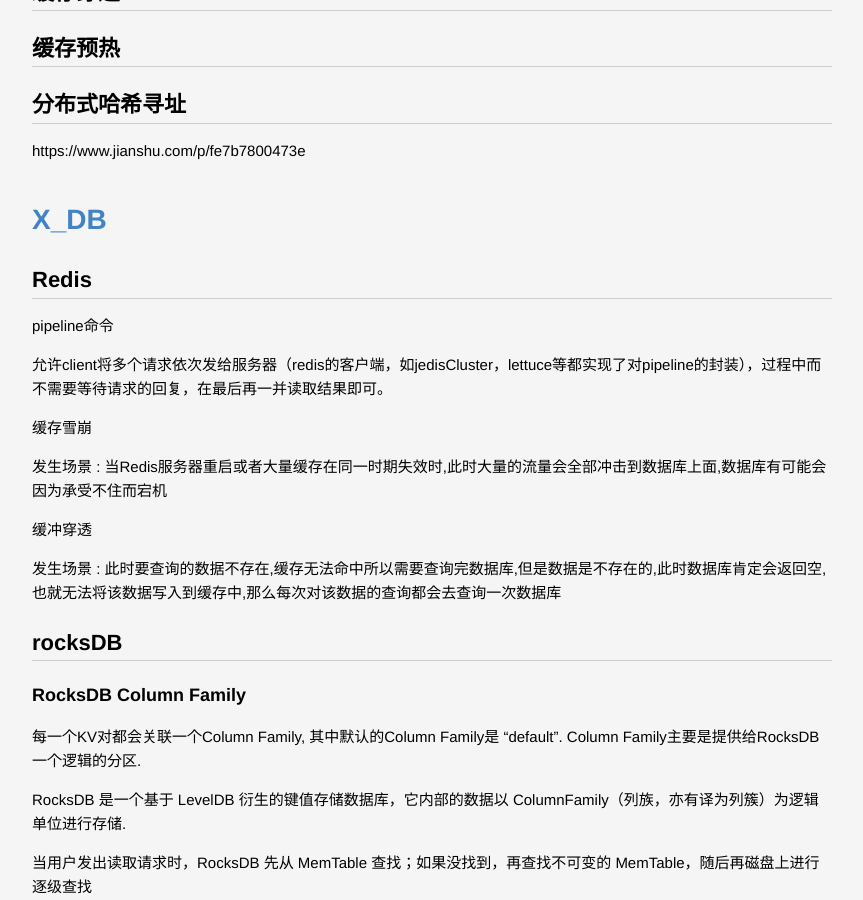
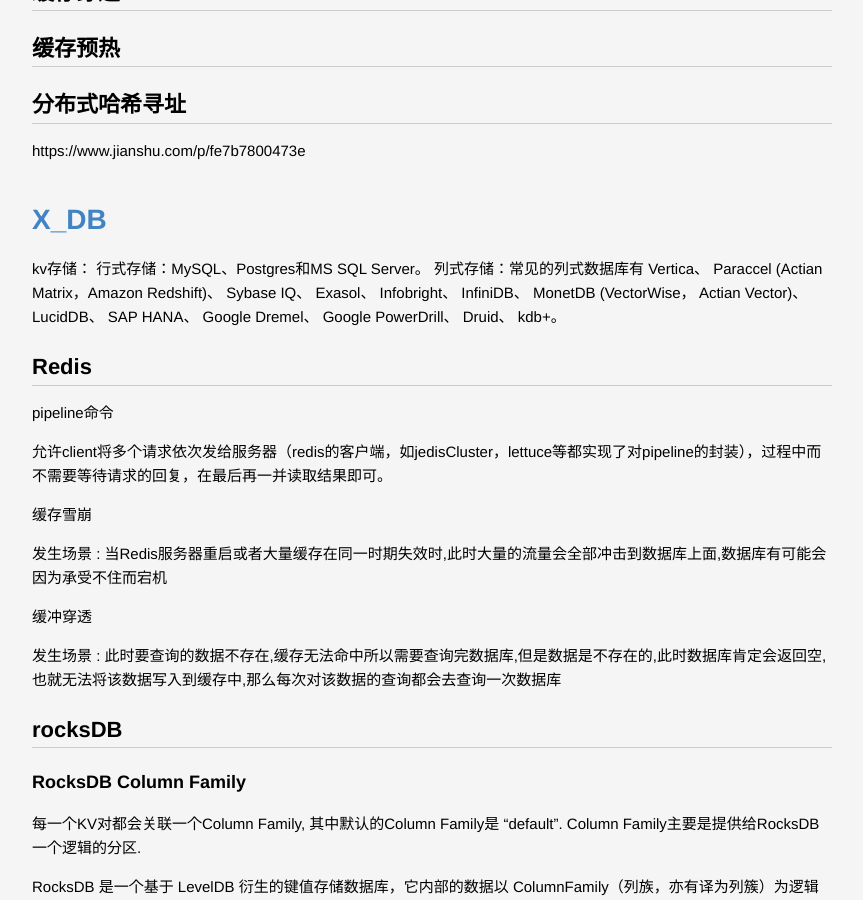
Before and after one commit to lucky521/blog, a Jekyll site: the page built from _posts/framework/2020-06-01-x-db.markdown, in a window 1280 px wide and 900 px high, scrolled down 1504 px. Shown: the whole window, without its empty margins (208-1071 px from the left). Built offline with Jekyll 4.4.1, drawn with Linux system fonts in a browser that asks for light colours.

Commit message:
Update 2020-06-01-x-db.markdown

```diff
--- a/_posts/framework/2020-06-01-x-db.markdown
+++ b/_posts/framework/2020-06-01-x-db.markdown
@@ -37,6 +37,10 @@
 
 # X_DB
 
+kv存储：
+行式存储：MySQL、Postgres和MS SQL Server。
+列式存储：常见的列式数据库有 Vertica、 Paraccel (Actian Matrix，Amazon Redshift)、 Sybase IQ、 Exasol、 Infobright、 InfiniDB、 MonetDB (VectorWise， Actian Vector)、 LucidDB、 SAP HANA、 Google Dremel、 Google PowerDrill、 Druid、 kdb+。
+
 ## Redis
 
 pipeline命令
@@ -74,6 +78,7 @@
 ## etcd
 
 
+
 # X_FS
 
 ## ChubaoFS
```
